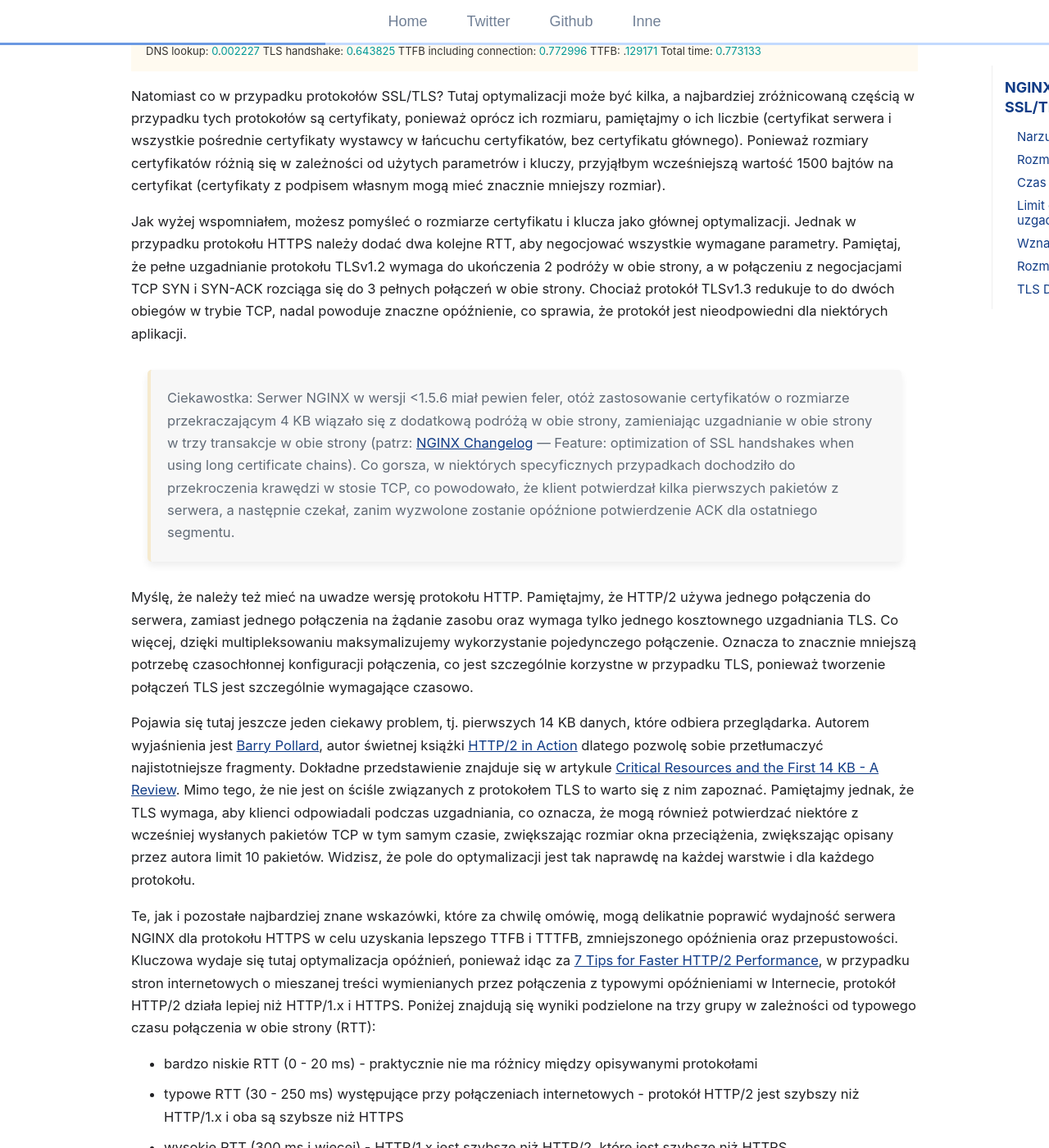
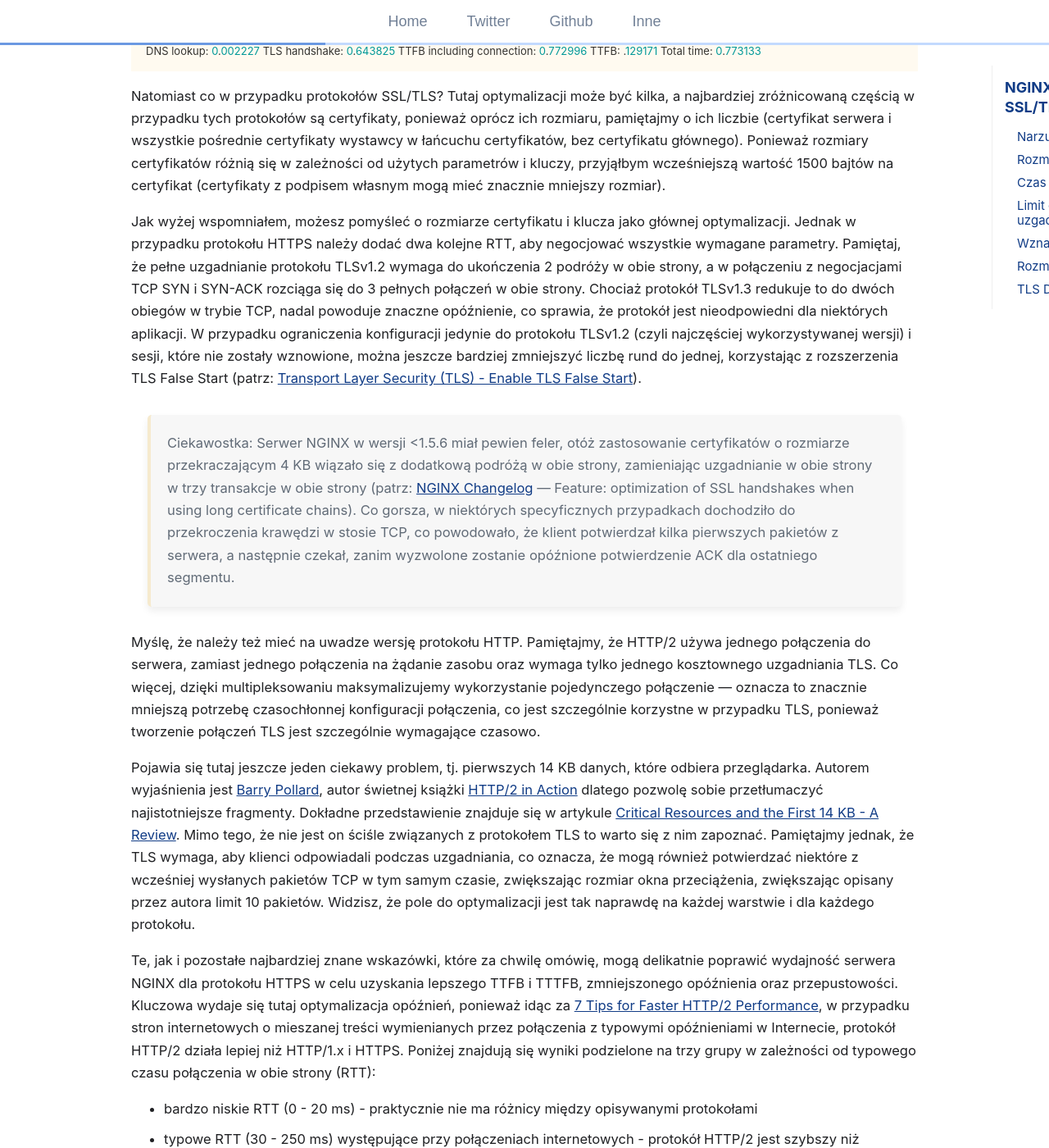
Before and after one commit to git04112019/trimstray.github.io, a Jekyll site: the page built from _posts/2019-07-21-nginx-optymalizacja_sesji_ssl-tls.md, in a window 1280 px wide and 1400 px high, scrolled down 6854 px. Shown: the whole window at 82% size. Built offline with Jekyll 4.4.1, drawn with Linux system fonts in a browser that asks for light colours; comment, search, counter and statistics services are not loaded; some of the changed text lies outside the part shown.

Commit message:
uncommited changes - signed-off-by: trimstray <trimstray@gmail.com>

```diff
--- a/_posts/2019-07-21-nginx-optymalizacja_sesji_ssl-tls.md
+++ b/_posts/2019-07-21-nginx-optymalizacja_sesji_ssl-tls.md
@@ -118,11 +118,11 @@ DNS lookup: 0.002227 TLS handshake: 0.643825 TTFB including connection: 0.772996
 
 Natomiast co w przypadku protokołów SSL/TLS? Tutaj optymalizacji może być kilka, a najbardziej zróżnicowaną częścią w przypadku tych protokołów są certyfikaty, ponieważ oprócz ich rozmiaru, pamiętajmy o ich liczbie (certyfikat serwera i wszystkie pośrednie certyfikaty wystawcy w łańcuchu certyfikatów, bez certyfikatu głównego). Ponieważ rozmiary certyfikatów różnią się w zależności od użytych parametrów i kluczy, przyjąłbym wcześniejszą wartość 1500 bajtów na certyfikat (certyfikaty z podpisem własnym mogą mieć znacznie mniejszy rozmiar).
 
-Jak wyżej wspomniałem, możesz pomyśleć o rozmiarze certyfikatu i klucza jako głównej optymalizacji. Jednak w przypadku protokołu HTTPS należy dodać dwa kolejne RTT, aby negocjować wszystkie wymagane parametry. Pamiętaj, że pełne uzgadnianie protokołu TLSv1.2 wymaga do ukończenia 2 podróży w obie strony, a w połączeniu z negocjacjami TCP SYN i SYN-ACK rozciąga się do 3 pełnych połączeń w obie strony. Chociaż protokół TLSv1.3 redukuje to do dwóch obiegów w trybie TCP, nadal powoduje znaczne opóźnienie, co sprawia, że protokół jest nieodpowiedni dla niektórych aplikacji.
+Jak wyżej wspomniałem, możesz pomyśleć o rozmiarze certyfikatu i klucza jako głównej optymalizacji. Jednak w przypadku protokołu HTTPS należy dodać dwa kolejne RTT, aby negocjować wszystkie wymagane parametry. Pamiętaj, że pełne uzgadnianie protokołu TLSv1.2 wymaga do ukończenia 2 podróży w obie strony, a w połączeniu z negocjacjami TCP SYN i SYN-ACK rozciąga się do 3 pełnych połączeń w obie strony. Chociaż protokół TLSv1.3 redukuje to do dwóch obiegów w trybie TCP, nadal powoduje znaczne opóźnienie, co sprawia, że protokół jest nieodpowiedni dla niektórych aplikacji. W przypadku ograniczenia konfiguracji jedynie do protokołu TLSv1.2 (czyli najczęściej wykorzystywanej wersji) i sesji, które nie zostały wznowione, można jeszcze bardziej zmniejszyć liczbę rund do jednej, korzystając z rozszerzenia TLS False Start (patrz: [Transport Layer Security (TLS) - Enable TLS False Start](https://hpbn.co/transport-layer-security-tls/#enable-tls-false-start)).
 
   > Ciekawostka: Serwer NGINX w wersji <1.5.6 miał pewien feler, otóż zastosowanie certyfikatów o rozmiarze przekraczającym 4 KB wiązało się z dodatkową podróżą w obie strony, zamieniając uzgadnianie w obie strony w trzy transakcje w obie strony (patrz: [NGINX Changelog](http://nginx.org/en/CHANGES) — Feature: optimization of SSL handshakes when using long certificate chains). Co gorsza, w niektórych specyficznych przypadkach dochodziło do przekroczenia krawędzi w stosie TCP, co powodowało, że klient potwierdzał kilka pierwszych pakietów z serwera, a następnie czekał, zanim wyzwolone zostanie opóźnione potwierdzenie ACK dla ostatniego segmentu.
 
-Myślę, że należy też mieć na uwadze wersję protokołu HTTP. Pamiętajmy, że HTTP/2 używa jednego połączenia do serwera, zamiast jednego połączenia na żądanie zasobu oraz wymaga tylko jednego kosztownego uzgadniania TLS. Co więcej, dzięki multipleksowaniu maksymalizujemy wykorzystanie pojedynczego połączenie. Oznacza to znacznie mniejszą potrzebę czasochłonnej konfiguracji połączenia, co jest szczególnie korzystne w przypadku TLS, ponieważ tworzenie połączeń TLS jest szczególnie wymagające czasowo.
+Myślę, że należy też mieć na uwadze wersję protokołu HTTP. Pamiętajmy, że HTTP/2 używa jednego połączenia do serwera, zamiast jednego połączenia na żądanie zasobu oraz wymaga tylko jednego kosztownego uzgadniania TLS. Co więcej, dzięki multipleksowaniu maksymalizujemy wykorzystanie pojedynczego połączenie — oznacza to znacznie mniejszą potrzebę czasochłonnej konfiguracji połączenia, co jest szczególnie korzystne w przypadku TLS, ponieważ tworzenie połączeń TLS jest szczególnie wymagające czasowo.
 
 Pojawia się tutaj jeszcze jeden ciekawy problem, tj. pierwszych 14 KB danych, które odbiera przeglądarka. Autorem wyjaśnienia jest [Barry Pollard](https://twitter.com/tunetheweb/), autor świetnej książki [HTTP/2 in Action](https://www.manning.com/books/http2-in-action) dlatego pozwolę sobie przetłumaczyć najistotniejsze fragmenty. Dokładne przedstawienie znajduje się w artykule [Critical Resources and the First 14 KB - A Review](https://www.tunetheweb.com/blog/critical-resources-and-the-first-14kb/). Mimo tego, że nie jest on ściśle związanych z protokołem TLS to warto się z nim zapoznać. Pamiętajmy jednak, że TLS wymaga, aby klienci odpowiadali podczas uzgadniania, co oznacza, że mogą również potwierdzać niektóre z wcześniej wysłanych pakietów TCP w tym samym czasie, zwiększając rozmiar okna przeciążenia, zwiększając opisany przez autora limit 10 pakietów. Widzisz, że pole do optymalizacji jest tak naprawdę na każdej warstwie i dla każdego protokołu.
 
@@ -272,11 +272,9 @@ Tym samym można przyjąć: <span class="h-b">1500 bajtów (MTU) - 40 bajtów (I
 
   > Ciekawostka: jeżeli sprawdzisz rekordy zwracane przez serwery Google, zobaczysz, że zawierają one ok. 1300 bajtów danych.
 
-Pamiętajmy, że protokół TCP dokłada wszelkich starań, aby dostarczyć dane i wykorzystuje do tego kilka metod, aby to osiągnąć. Na przykład, najpierw potwierdza wszystkie pakiety TCP i ponownie wysyła wszystkie niezatwierdzone pakiety. Dodatkowo działa całkiem nieźle w sieci i uruchamia się powoli, rozwijając się do pełnej pojemności w procesie znanym jako powolny start TCP (ang. _TCP Slow Start_), delikatnie wyczuwając zapotrzebowanie sieci i sprawdzając, czy nie ma zatorów prowadzących do zgubionych (niezatwierdzonych) pakietów.
+Pamiętajmy, że protokół TCP dokłada wszelkich starań, aby dostarczyć dane i wykorzystuje do tego kilka metod, aby to osiągnąć. Na przykład, najpierw potwierdza wszystkie pakiety TCP i ponownie wysyła wszystkie niezatwierdzone pakiety. Dodatkowo działa całkiem nieźle w sieci i uruchamia się powoli, rozwijając się do pełnej pojemności w procesie znanym jako powolny start TCP (ang. _TCP Slow Start_), delikatnie wyczuwając zapotrzebowanie sieci i sprawdzając, czy nie ma zatorów prowadzących do zgubionych (niezatwierdzonych) pakietów. Aby zoptymalizować opóźnienie uzgadniania, po stronie klienta można skorzystać z mechanizmu szybkiego otwierania protokołu TCP (ang. _TCP Fast Open_), który został opisany w [RFC 7413](https://tools.ietf.org/html/rfc7413) <sup>[IETF]</sup>, w systemach operacyjnych, które go obsługują. W takim przypadku początkowe uzgadnianie TCP jest eliminowane, zmniejszając uzgadnianie protokołu TLSv1.2 w obie strony do 2, a uzgadnianie protokołu TLSv1.3 w jedną podróż w obie strony.
 
-Spakowanie każdego rekordu TLS do dedykowanego pakietu powoduje dodatkowe obciążenie związane z tworzeniem ramek i prawdopodobnie zajdzie potrzeba ustawienia większych rozmiarów rekordów (większy rozmiar rekordu optymalizuje przepustowość), jeśli przesyłasz strumieniowo większe (i mniej wrażliwe na opóźnienia) dane.
-
-Gdzie pojawiają się ograniczenia? W przypadku typowego serwera HTTP wysyła on dane do warstwy TLS, która z kolei tworzy rekord o danym rozmiarze (dla NGINX jest to 16 KB), a następnie przekazuje go do stosu TCP. Jednak im większy rozmiar rekordu TLS, tym większe prawdopodobieństwo, że możemy ponieść dodatkowy koszt z powodu retransmisji TCP lub „przepełnienia” okna TCP (ang. _TCP congestion window_), co może spowodować buforowanie danych po stronie klienta.
+Co równie istotne, spakowanie każdego rekordu TLS do dedykowanego pakietu powoduje dodatkowe obciążenie związane z tworzeniem ramek i prawdopodobnie zajdzie potrzeba ustawienia większych rozmiarów rekordów (większy rozmiar rekordu optymalizuje przepustowość), jeśli przesyłasz strumieniowo większe (i mniej wrażliwe na opóźnienia) dane. Gdzie pojawiają się ograniczenia? W przypadku typowego serwera HTTP wysyła on dane do warstwy TLS, która z kolei tworzy rekord o danym rozmiarze (dla NGINX jest to 16 KB), a następnie przekazuje go do stosu TCP. Jednak im większy rozmiar rekordu TLS, tym większe prawdopodobieństwo, że możemy ponieść dodatkowy koszt z powodu retransmisji TCP lub „przepełnienia” okna TCP (ang. _TCP Congestion Window_), co może spowodować buforowanie danych po stronie klienta.
 
 Rozwiązanie jest w miarę proste i polega na wysyłaniu mniejszych rekordów tak, aby pasowały do jednego segmentu TCP. Jeśli okno przeciążenia TCP jest małe, tj. podczas powolnego startu sesji lub jeśli wysyłamy interaktywne dane, które powinny zostać przetworzone jak najszybciej (czyli większość ruchu HTTP), wówczas mały rozmiar rekordu pomaga zmniejszyć kosztowne opóźnienie związane z opóźnieniami jeszcze innej warstwy buforowania.
 
```
